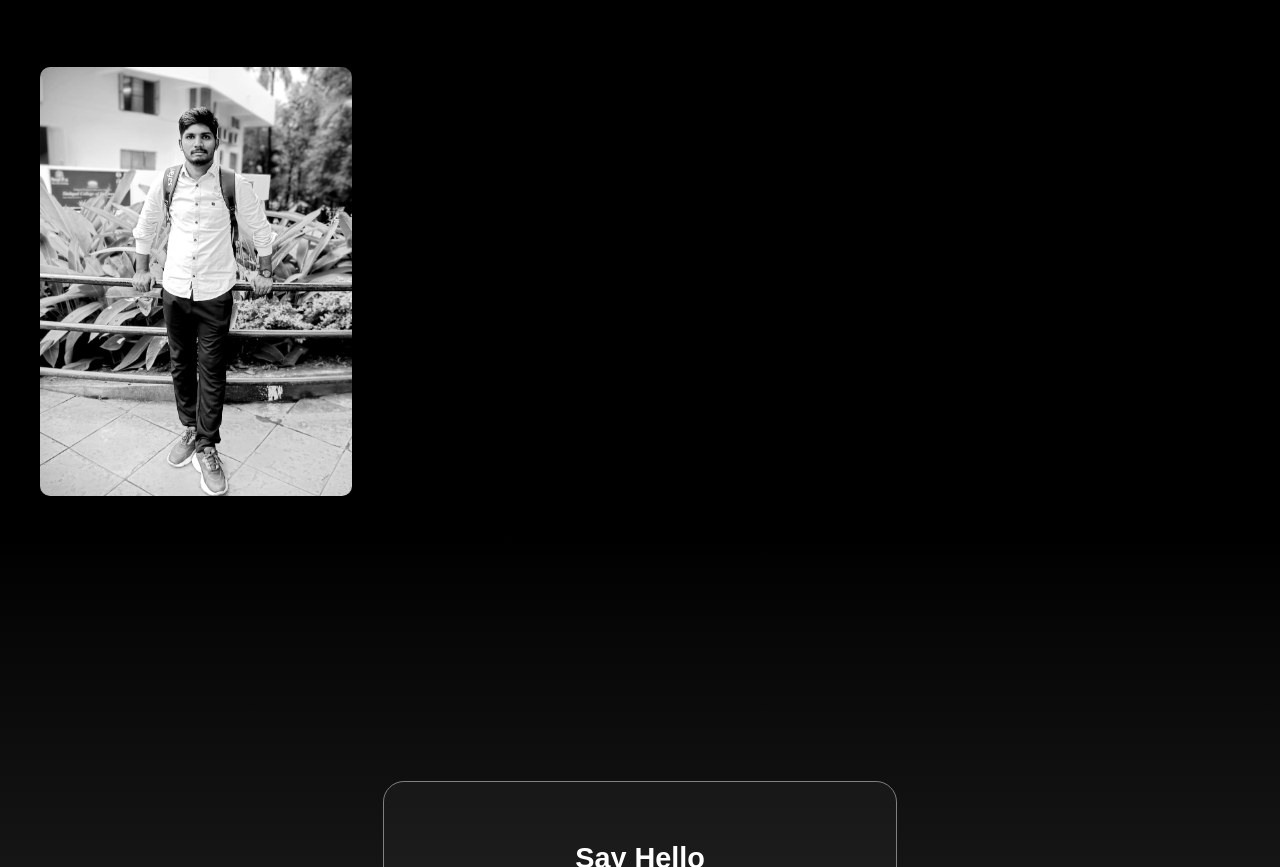
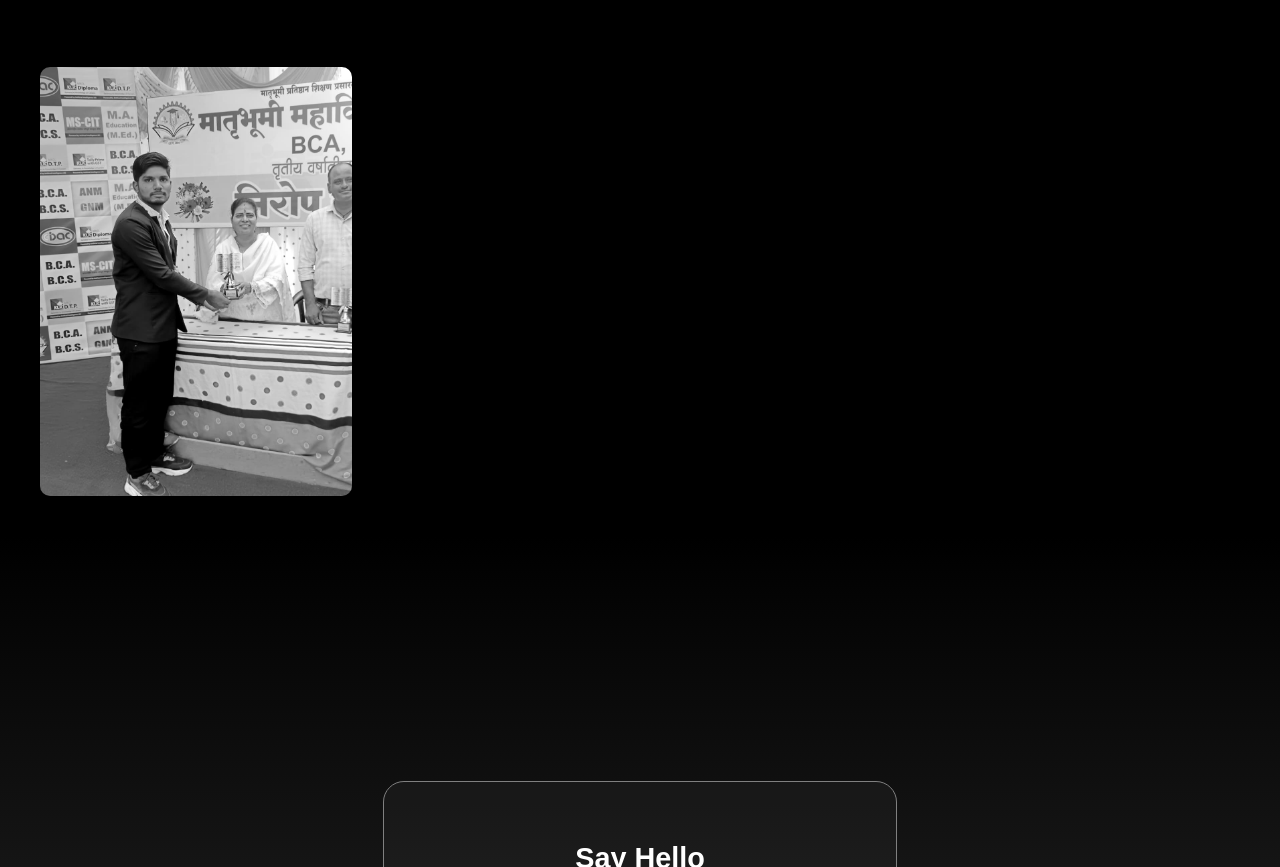
Before and after one commit to Kartik9356/portfolio, a plain HTML site: page index.html in a window 1280 px wide. Shown: the part 7419-8286 px from the top of the page. Drawn offline with nearby package versions, Linux system fonts and the light colour scheme.

Commit message:
image updated

```diff
--- a/index.html
+++ b/index.html
@@ -412,7 +412,7 @@
 
     <div class="about" id="about">
       <div class="image2">
-        <img src="/assets/myimage.jpg" alt="owner second image" />
+        <img src="/assets/trofy.jpg" alt="owner second image" />
       </div>
       <div class="aboutHeading">
         <h2>
```
Also changed, not shown: assets/trofy.jpg (added).
